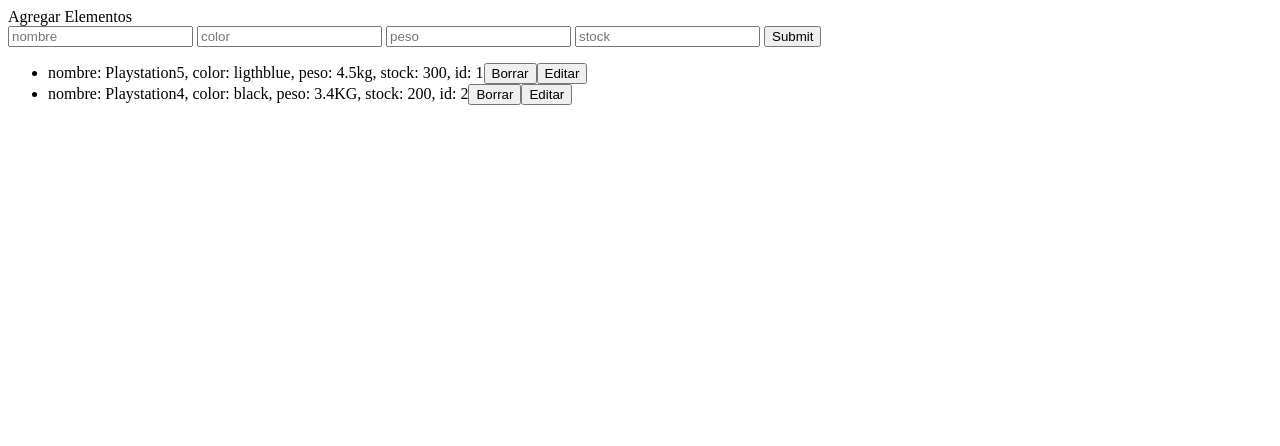
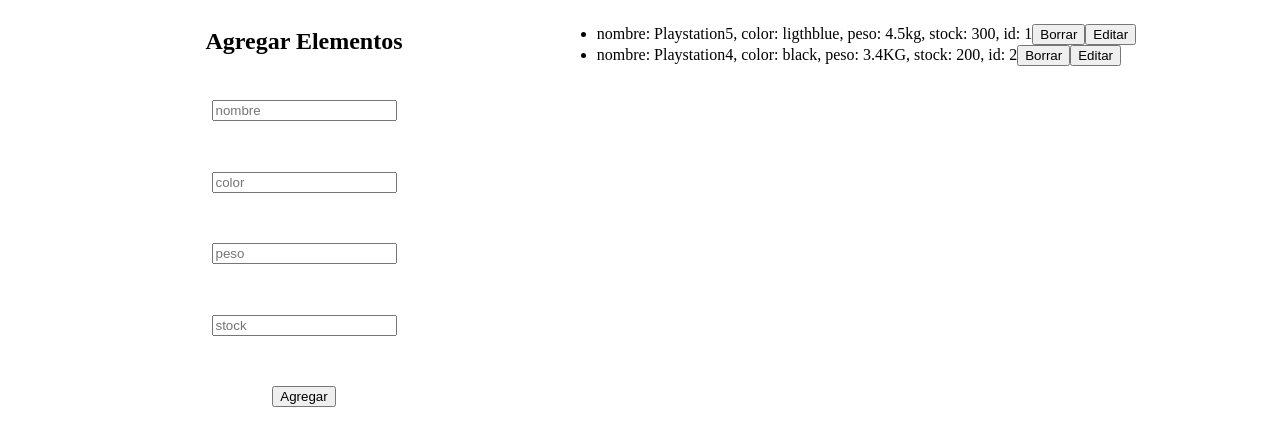
Before and after one commit to elRomanoff/prueba-tecnica, a plain HTML site: page index.html in a window 1280 px wide. Drawn offline with Linux system fonts and the light colour scheme.

Commit message:
Update index.html

```diff
--- a/index.html
+++ b/index.html
@@ -5,18 +5,19 @@
     <meta http-equiv="X-UA-Compatible" content="IE=edge">
     <meta name="viewport" content="width=device-width, initial-scale=1.0">
     <title>Document</title>
+    <link rel="stylesheet" href="style.css">
 </head>
 <body>
 
-    Agregar Elementos
 
     <form>
+        <h2>Agregar Elementos</h2>
         <input type="text" placeholder="nombre" id="nombre" class="">
         <input type="text" placeholder="color" id="color" class="">
         <input type="text" placeholder="peso" id="peso" class="">
         <input type="text" placeholder="stock" id="stock" class="">
 
-        <input id="submit" type="submit">
+        <input id="submit" type="submit" value="Agregar">
     </form>
 
     <ul id="list">
```
